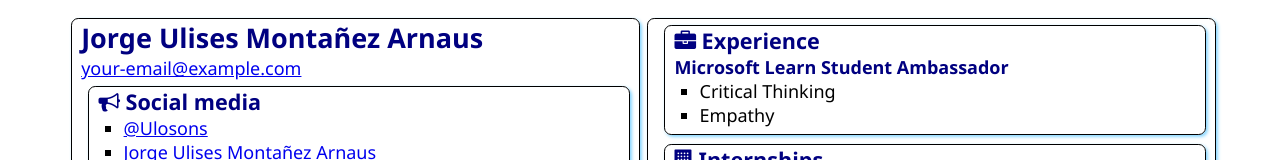
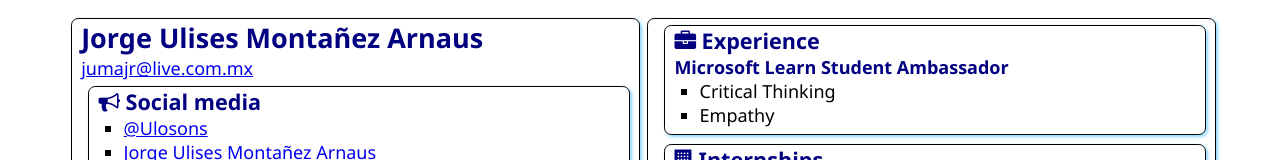
Before and after one commit to Ulosongs/SATechnicalOnboarding, a plain HTML site: page src/index.html in a window 1280 px wide. Shown: the top 160 px of the page. Drawn offline with Linux system fonts and the light colour scheme.

Commit message:
Update index.html

```diff
--- a/src/index.html
+++ b/src/index.html
@@ -13,7 +13,7 @@
     <main>
         <article class="box">
             <h1>Jorge Ulises Montañez Arnaus</h1>
-            <div><a href="mailto:your.email@example.com">your-email@example.com</a></div>
+            <div><a href="mailto:jumajr@live.com.mx">jumajr@live.com.mx</a></div>
 
             <section class="box">
                 <h2>
```
